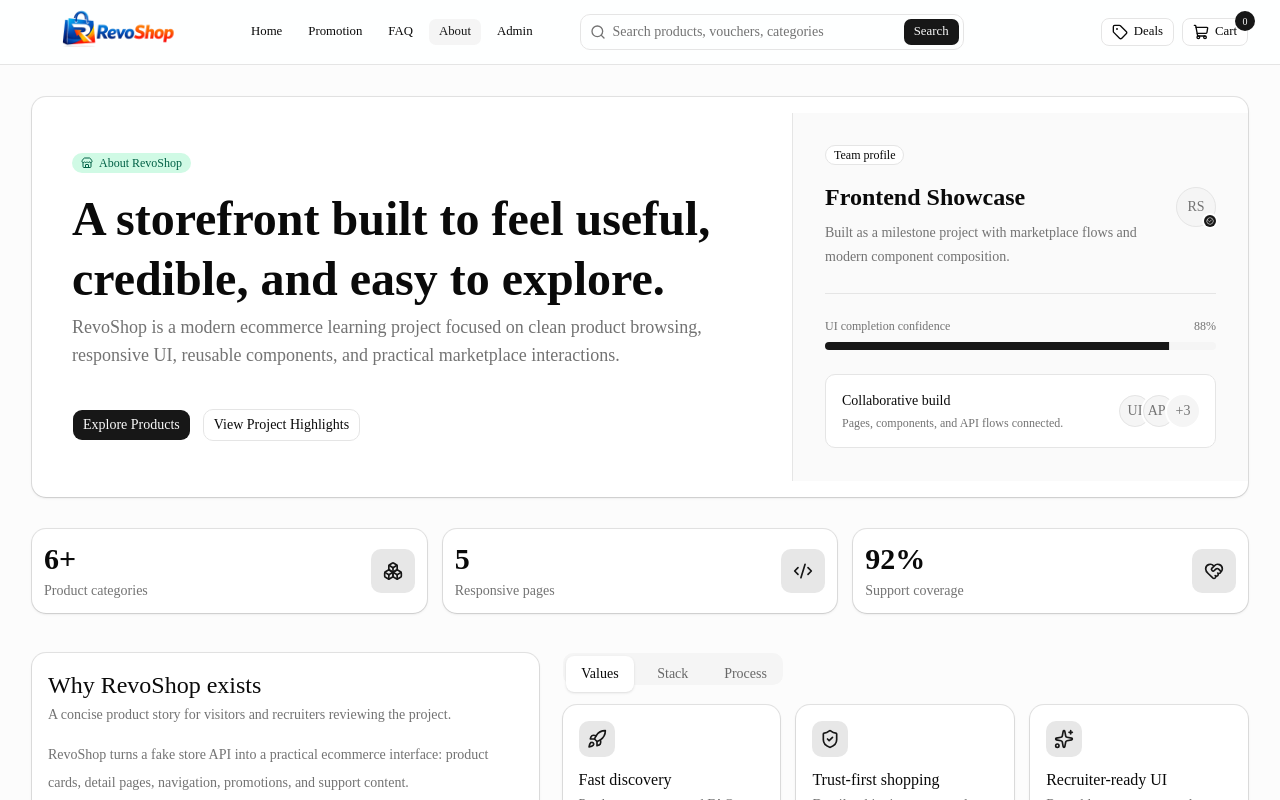
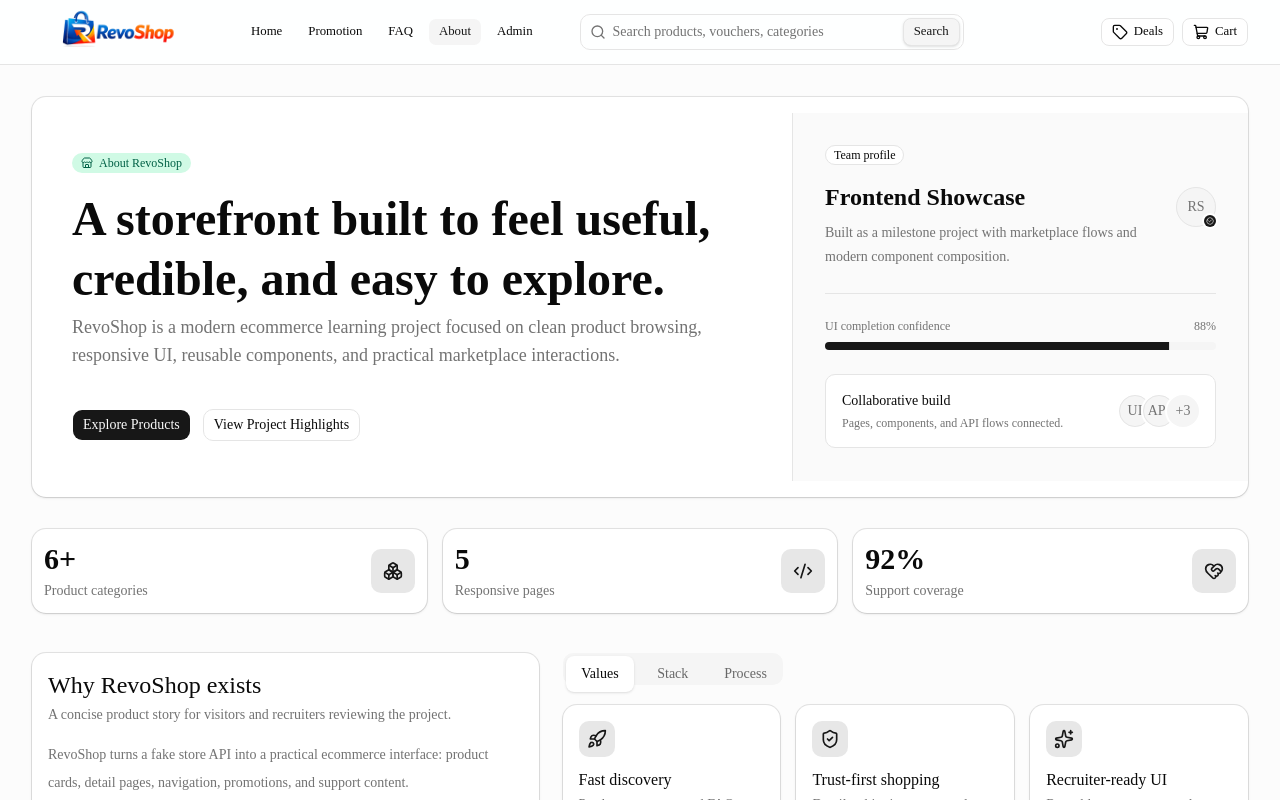
Before and after one commit to Revou-FSSE-Feb26/milestone-3-AI-NovaNX, a Next.js app in the folder revoshop/: page /about in a window 1280 px wide. Shown: the top 800 px of the page. Built offline with nearby package versions, Linux system fonts and the light colour scheme.

Commit message:
fix(navbar): improve cart badge and search button readability

```diff
--- a/revoshop/src/components/Navbar.jsx
+++ b/revoshop/src/components/Navbar.jsx
@@ -115,7 +115,8 @@
             <Button
               type="submit"
               size="sm"
-              className="absolute right-1 top-1/2 h-7 -translate-y-1/2"
+              variant="secondary"
+              className="absolute right-1 top-1/2 h-7 -translate-y-1/2 border border-input shadow-sm hover:bg-secondary/80"
             >
               Search
             </Button>
@@ -139,9 +140,14 @@
             <Link href="/cart">
               <ShoppingCart aria-hidden="true" className="size-4" />
               Cart
-              <Badge className="absolute -right-2 -top-2 h-5 min-w-5 justify-center rounded-full px-1 text-[10px]">
-                {cartItemCount}
-              </Badge>
+              {cartItemCount > 0 && (
+                <Badge
+                  aria-label={`${cartItemCount} items in cart`}
+                  className="pointer-events-none absolute -right-2.5 -top-2.5 flex h-5 min-w-5 items-center justify-center rounded-full border-2 border-background bg-primary px-1.5 text-[11px] font-semibold leading-none tabular-nums text-primary-foreground shadow-sm"
+                >
+                  {cartItemCount > 99 ? "99+" : cartItemCount}
+                </Badge>
+              )}
             </Link>
           </Button>
         </div>
@@ -184,7 +190,8 @@
                 <Button
                   type="submit"
                   size="sm"
-                  className="absolute right-1 top-1/2 h-7 -translate-y-1/2"
+                  variant="secondary"
+                  className="absolute right-1 top-1/2 h-7 -translate-y-1/2 border border-input shadow-sm hover:bg-secondary/80"
                 >
                   Go
                 </Button>
@@ -231,9 +238,14 @@
                     <Link href="/cart">
                       <ShoppingCart aria-hidden="true" className="size-4" />
                       Cart
-                      <Badge className="ml-auto h-5 min-w-5 justify-center rounded-full px-1 text-[10px]">
-                        {cartItemCount}
-                      </Badge>
+                      {cartItemCount > 0 && (
+                        <Badge
+                          aria-label={`${cartItemCount} items in cart`}
+                          className="ml-auto flex h-5.5 min-w-5.5 items-center justify-center rounded-full bg-primary px-1.5 text-[11px] font-semibold leading-none tabular-nums text-primary-foreground"
+                        >
+                          {cartItemCount > 99 ? "99+" : cartItemCount}
+                        </Badge>
+                      )}
                     </Link>
                   </Button>
                 </SheetClose>
```
